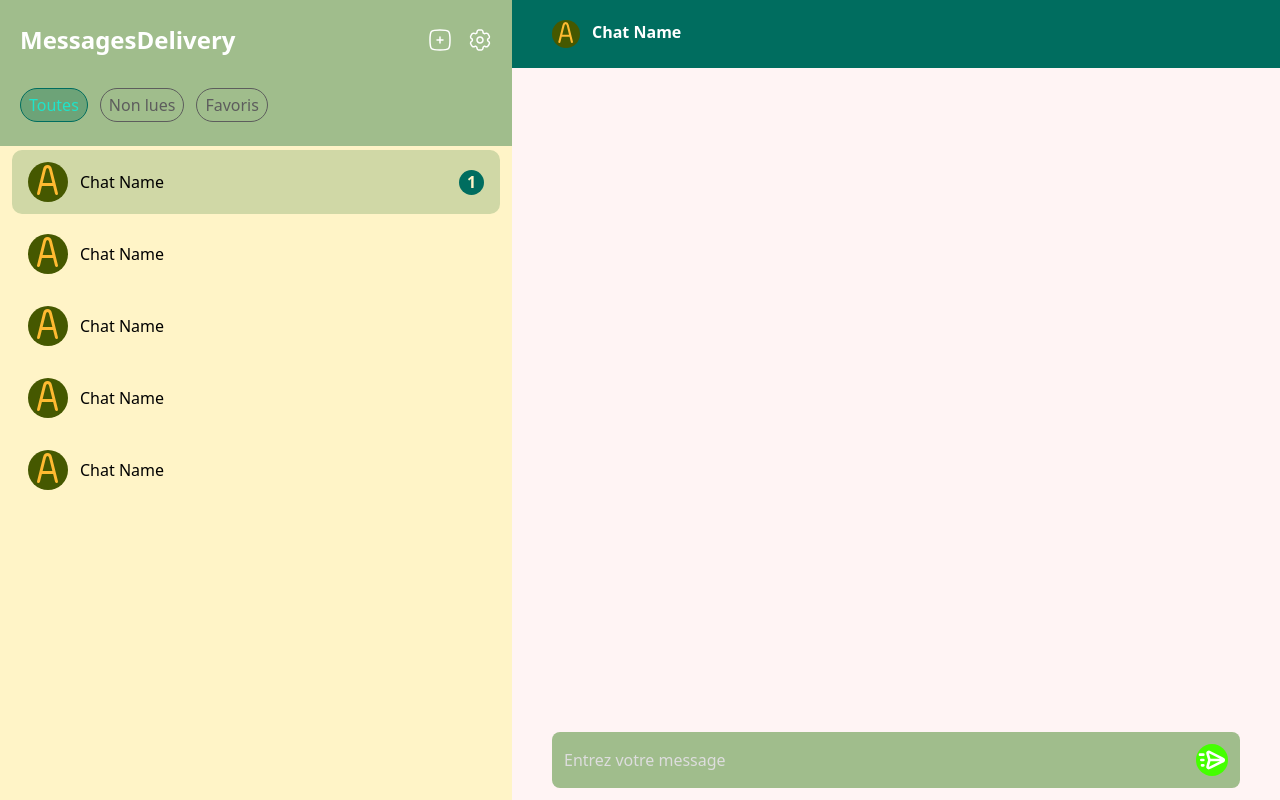
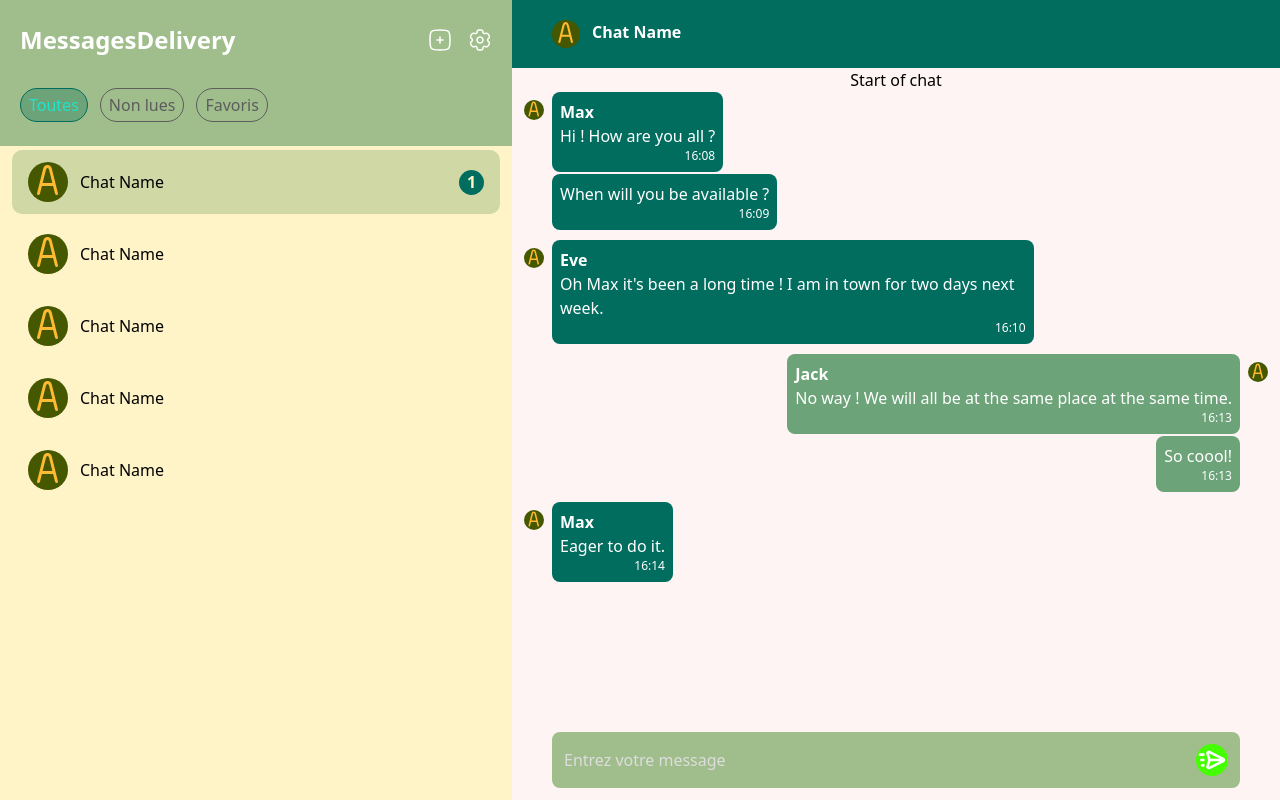
Before and after one commit to TBoisse/MessagesDelivery, a FastAPI app: page / in a window 1280 px wide. Run offline with FastAPI, Linux system fonts and the light colour scheme; some libraries are stand-ins or nearby versions.

Commit message:
Dummy messages

```diff
--- a/front/static/css/index.css
+++ b/front/static/css/index.css
@@ -64,6 +64,15 @@
     background-color: var(--guideline-3);
 }
 
+#messages-chat > div{
+    position: relative;
+    width: 100%;
+}
+
+#messages-chat > div > div:last-child{
+    padding-bottom: 10px;
+}
+
 #message-content{
     position: relative;
     z-index: 10;
--- a/front/static/js/index.js
+++ b/front/static/js/index.js
@@ -1,31 +1,82 @@
-const pills = document.querySelector(".pill-containers").querySelectorAll("div");
-const chats = document.querySelectorAll(".chat-containers > div");
+const messagesChat = document.getElementById("messages-chat");
+const user = "Jack";
+const messages = [
+    {
+        "user" : "Max",
+        "content" : "Hi ! How are you all ?",
+        "hour" : "16:08"
+    },
+    {
+        "user" : "Max",
+        "content" : "When will you be available ?",
+        "hour" : "16:09"
+    },
+    {
+        "user" : "Eve",
+        "content" : "Oh Max it's been a long time ! I am in town for two days next week.",
+        "hour" : "16:10"
+    },
+    {
+        "user" : "Jack",
+        "content" : "No way ! We will all be at the same place at the same time.",
+        "hour" : "16:13"
+    },
+    {
+        "user" : "Jack",
+        "content" : "So coool!",
+        "hour" : "16:13"
+    },
+    {
+        "user" : "Max",
+        "content" : "Eager to do it.",
+        "hour" : "16:14"
+    },
+]
 
-const messagePlaceholder = document.getElementById("message-placeholder");
-const messageContent = document.getElementById("message-content");
+const chat = new Chat();
 
-pills.forEach(pill => {
-    pill.addEventListener("click", e => {
-        pills.forEach(pill => {
-            pill.classList.remove("active");
-        });
-        e.target.classList.add("active");
-    })
-})
+function initChat(initialMessages){
+    let lastBlock = null;
+    messages.forEach(message => {
+        const createNewBlock = chat.appendSpread(message.user, message.content, message.hour);
+        const isUser = message.user == user;
+        if(createNewBlock){
+            lastBlock = document.createElement("div");
+            lastBlock.innerHTML = `
+                <div class="absolute h-full ${(isUser) ? "right-3" : "left-3"} top-2">
+                    <img class="w-5" src="/static/image/letters/letter-a.svg" alt="user icon">
+                </div>
+            `;
+            messagesChat.appendChild(lastBlock);
+        }
+        const messageDiv = document.createElement("div");
+        messageDiv.className = "pb-0.5";
+        messageDiv.innerHTML = `
+            <div class="flex ${(isUser) ? "justify-end" : "justify-start"} px-10">
+                <div class="relative ${(isUser) ? "bg-guideline-4" : "bg-guideline-6"} max-w-[90%] sm:max-w-[80%] lg:max-w-[70%] rounded-lg">
+                    <div class="flex flex-col items-center p-2">
+                    ${
+                        (chat.isFirstMessageLastBlock() ? `<div class="w-full text-start font-bold text-white">
+                            ${message.user}
+                        </div>` : "")
+                    }
+                        <div class="w-full text-start text-white">
+                            ${message.content}
+                        </div>
+                        <div class="w-full text-end text-white text-xs">
+                            ${message.hour}
+                        </div>
+                    </div>
+                <div>
+            </div>
+        `;
+        lastBlock.appendChild(messageDiv);
+    });
+    messagesChat.scrollTop = messagesChat.scrollHeight;
+}
 
-chats.forEach(chat => {
-    chat.querySelector("div").addEventListener("click", e => {
-        chats.forEach(chat => {
-            chat.querySelector("div").classList.remove("active");
-        });
-        e.target.classList.add("active");
-    })
-})
+function updateChat(){
 
-messageContent.addEventListener("input", () => {
-    if(messageContent.innerHTML == "<br>"){
-        messagePlaceholder.classList.remove("hidden");
-    }else{
-        messagePlaceholder.classList.add("hidden");
-    }
-})
+}
+
+initChat(messages);
--- /dev/null
+++ b/front/static/js/messages.js
@@ -0,0 +1,38 @@
+class Message{
+    constructor(content, hour) {
+        this.content = content;
+        this.hour = hour;
+    }
+}
+
+class MessageBlock{
+    constructor(user){
+        this.user = user;
+        this.messages = [];
+    }
+
+    appendSpread(content, hour){
+        this.messages.push(new Message(content, hour))
+    }
+}
+
+class Chat{
+    constructor(){
+        this.messageBlocks = [];
+    }
+
+    appendSpread(user, content, hour){
+        let createNewBlock = false;
+        if(this.messageBlocks.length == 0 || this.messageBlocks.at(-1).user != user){
+            const block = new MessageBlock(user)
+            this.messageBlocks.push(block);
+            createNewBlock = true;
+        }
+        this.messageBlocks.at(-1).appendSpread(content, hour)
+        return createNewBlock;
+    }
+
+    isFirstMessageLastBlock(){
+        return this.messageBlocks.at(-1).messages.length == 1;
+    }
+}
--- /dev/null
+++ b/front/static/js/onload.js
@@ -0,0 +1,31 @@
+const pills = document.querySelector(".pill-containers").querySelectorAll("div");
+const chats = document.querySelectorAll(".chat-containers > div");
+
+const messagePlaceholder = document.getElementById("message-placeholder");
+const messageContent = document.getElementById("message-content");
+
+pills.forEach(pill => {
+    pill.addEventListener("click", e => {
+        pills.forEach(pill => {
+            pill.classList.remove("active");
+        });
+        e.target.classList.add("active");
+    })
+})
+
+chats.forEach(chat => {
+    chat.querySelector("div").addEventListener("click", e => {
+        chats.forEach(chat => {
+            chat.querySelector("div").classList.remove("active");
+        });
+        e.target.classList.add("active");
+    })
+})
+
+messageContent.addEventListener("input", () => {
+    if(messageContent.innerHTML == "<br>"){
+        messagePlaceholder.classList.remove("hidden");
+    }else{
+        messagePlaceholder.classList.add("hidden");
+    }
+})
--- a/front/templates/index.html
+++ b/front/templates/index.html
@@ -85,10 +85,10 @@
                     <p>Chat Name</p>
                 </div>
             </div>
-            <div class="flex flex-1">
-
+            <div class="flex flex-col flex-1 overflow-y-auto" id="messages-chat">
+                <div class="flex items-center justify-center">Start of chat</div>
             </div>
-            <div class="w-full px-10 py-3">
+            <div class="w-full px-10 py-3 pt-0">
                 <div class="flex items-center w-full rounded-lg gap-5 p-3">
                     <div id="message-input" class="relative min-w-0 w-full">
                         <div id="message-content" spellcheck="true" tabindex="10" contenteditable="true" role="textbox">
@@ -102,6 +102,8 @@
             </div>
         </div>
     </div>
+    <script src="/static/js/onload.js"></script>
+    <script src="/static/js/messages.js"></script>
     <script src="/static/js/index.js"></script>
 </body>
 </html>
```
